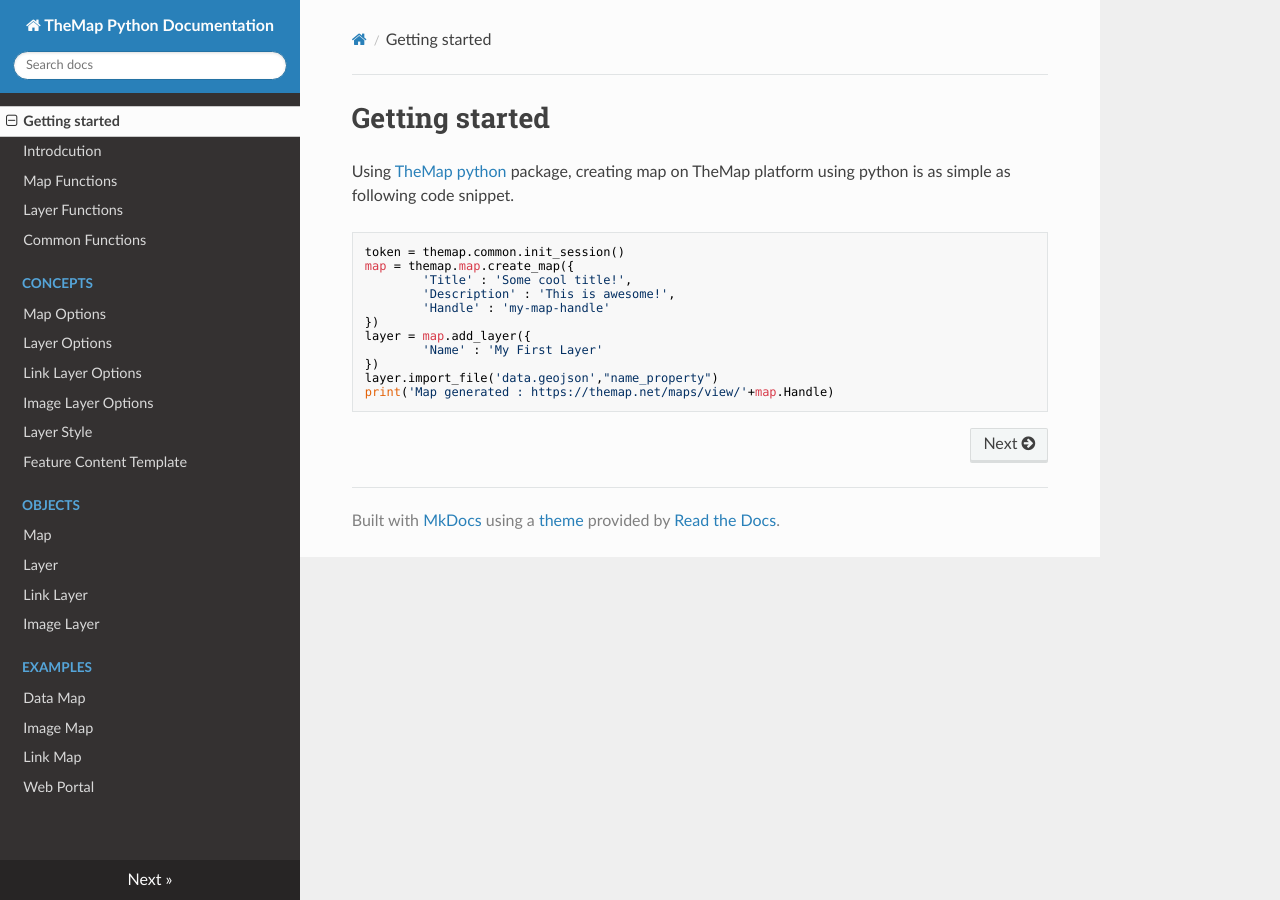
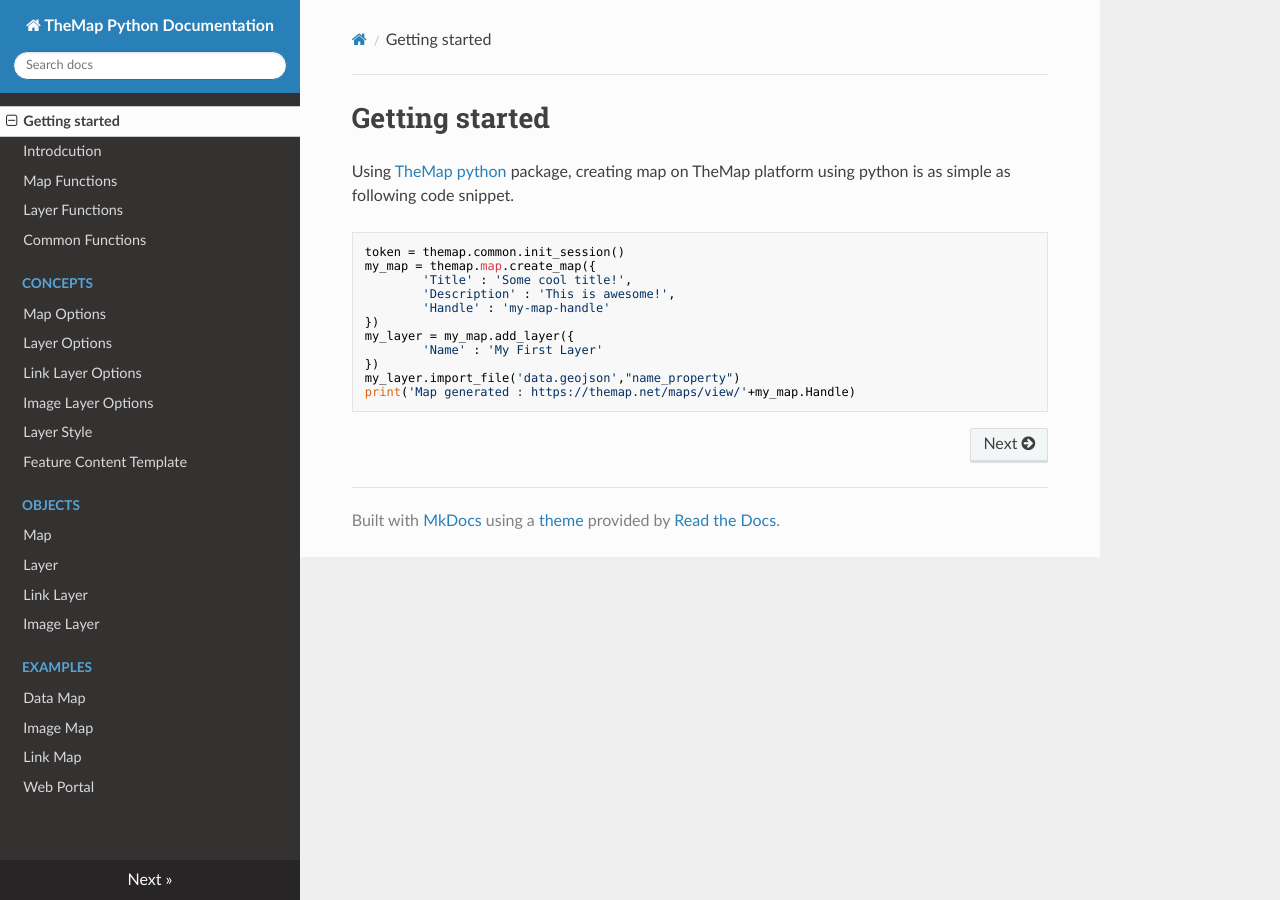
Before and after one commit to themap/themap, an MkDocs documentation site: the page built from docs/index.md, in a window 1280 px wide. Built offline with MkDocs 1.6.1, drawn with Linux system fonts in a browser that asks for light colours; nearby versions of some CDN libraries.

Commit message:
docs updated

```diff
--- a/docs/index.md
+++ b/docs/index.md
@@ -3,13 +3,13 @@
 Using [TheMap python](https://github.com/themap/themap) package, creating map on TheMap platform using python is as simple as following code snippet.
 
     token = themap.common.init_session()
-    map = themap.map.create_map({
+    my_map = themap.map.create_map({
             'Title' : 'Some cool title!',
             'Description' : 'This is awesome!',
             'Handle' : 'my-map-handle'
     })
-    layer = map.add_layer({
+    my_layer = my_map.add_layer({
             'Name' : 'My First Layer'
     })
-    layer.import_file('data.geojson',"name_property")
-    print('Map generated : https://themap.net/maps/view/'+map.Handle)
+    my_layer.import_file('data.geojson',"name_property")
+    print('Map generated : https://themap.net/maps/view/'+my_map.Handle)
```
